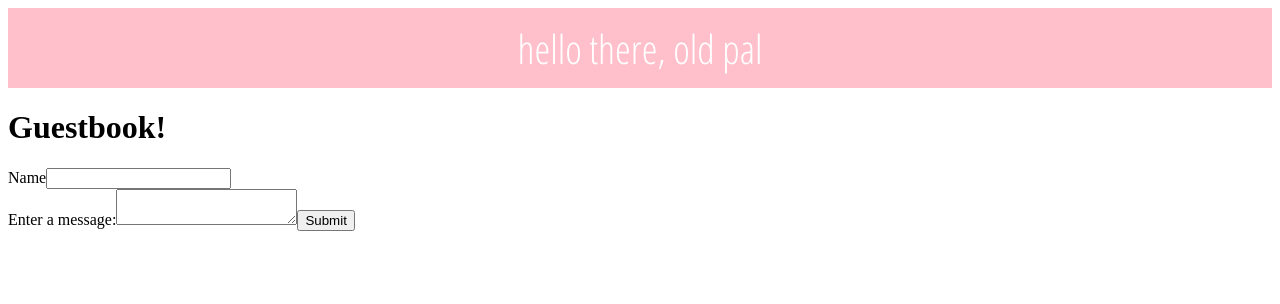
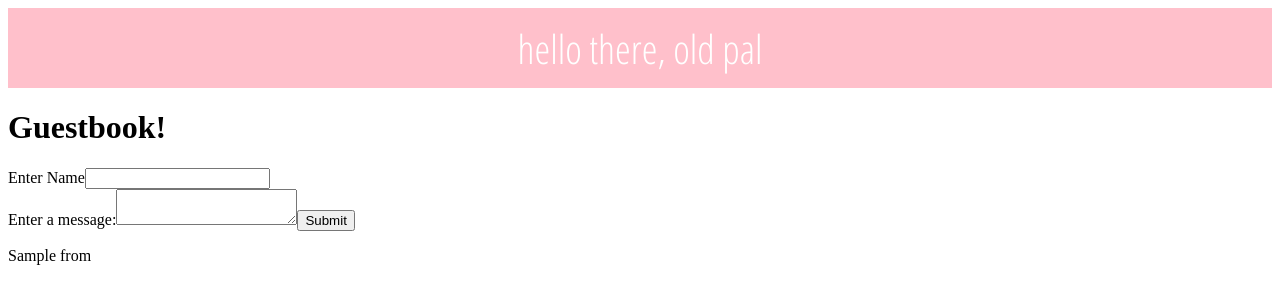
Before and after one commit to michellerenehey/adv-react-guestbook, a React (Create React App) app: page / in a window 1280 px wide. Both pictures are taken after typing "Sample" into the empty fields and a click on the button "Submit". Shown: the top 304 px of the page. Built offline with nearby package versions, Linux system fonts and the light colour scheme.

Commit message:
added messages showing on homepage

```diff
--- a/src/App.jsx
+++ b/src/App.jsx
@@ -1,12 +1,14 @@
 import './App.css';
 import Home from './views/Home/Home';
 import Header from './components/Header/Header';
+import Guestbook from './components/Guestbook/Guestbook';
 
 function App() {
   return (
     <div>
       <Header />
       <Home />
+      <Guestbook />
     </div>
   );
 }
--- /dev/null
+++ b/src/components/Guestbook/Guestbook.jsx
@@ -0,0 +1,18 @@
+import './Guestbook.css';
+import { useMessages } from '../../context/MessageContext';
+
+export default function Guestbook() {
+  const { messages } = useMessages();
+
+  return (
+    <div>
+      {messages.map((message) => {
+        return (
+          <p key={message.note}>
+            {message.note} from {message.name}
+          </p>
+        );
+      })}
+    </div>
+  );
+}
--- a/src/views/Home/Home.jsx
+++ b/src/views/Home/Home.jsx
@@ -13,14 +13,16 @@ export default function Home() {
   const handleSubmit = (e) => {
     e.preventDefault();
     setUser(name);
-    setMessages([...messages, { name, message: newMessage }]);
+    setMessages([...messages, { name, note: newMessage }]);
     setNewMessage('');
   };
+
+  console.log(messages);
 
   return (
     <div>
       <h1>Guestbook!</h1>
-      <label>Name</label>
+      <label>Enter Name</label>
       <input value={name} onChange={(e) => setName(e.target.value)} />
       <form onSubmit={handleSubmit}>
         <label>Enter a message:</label>
```
Also changed, not shown: src/components/Guestbook/Guestbook.css (added).
